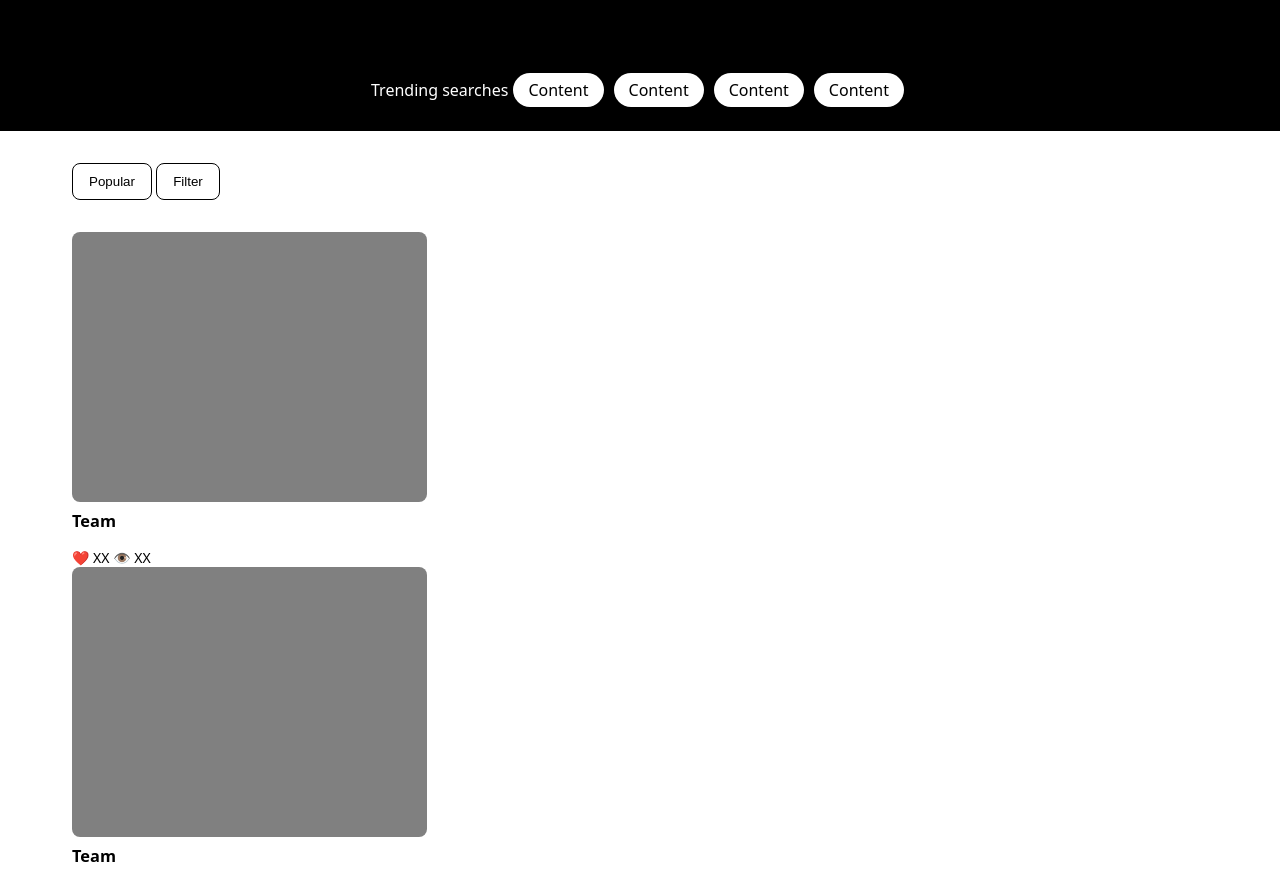
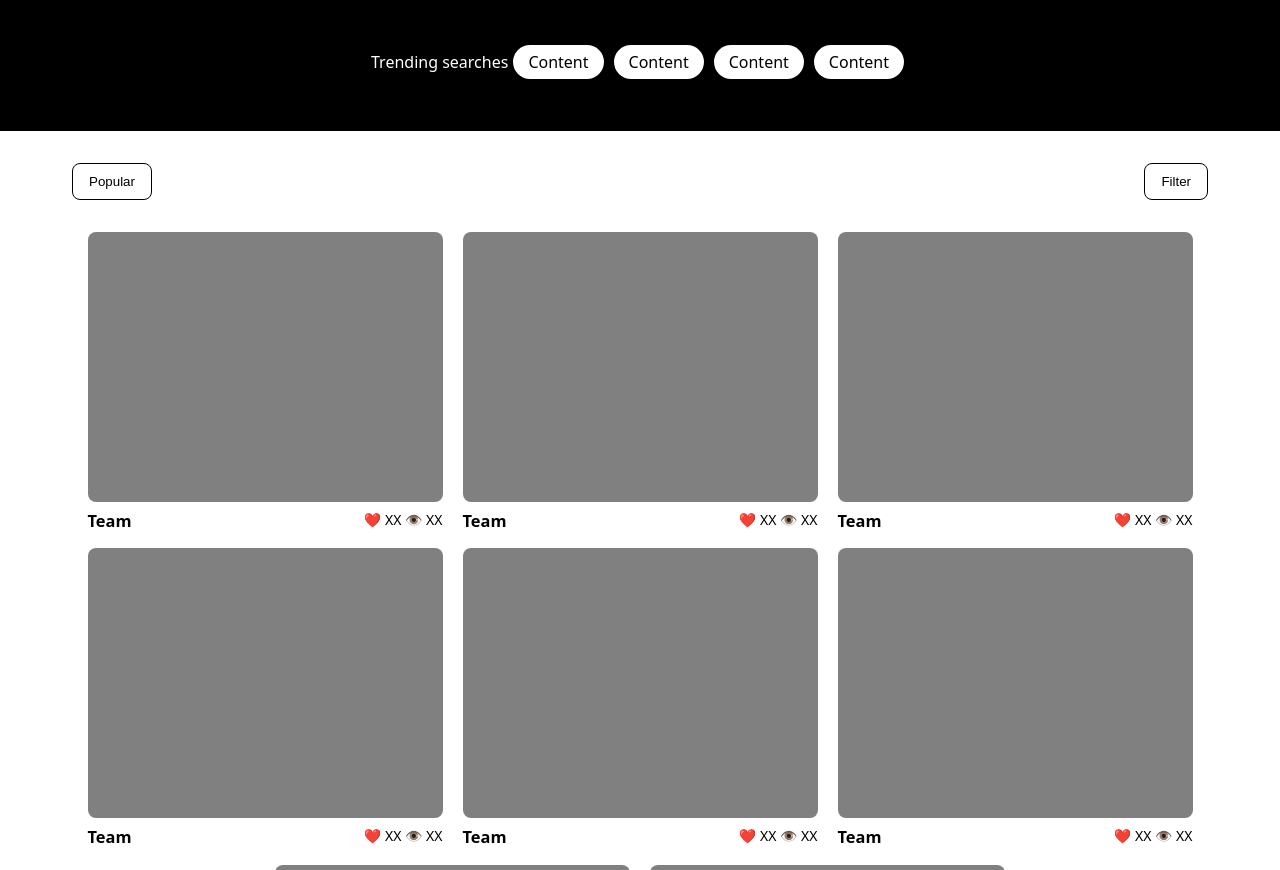
Before and after one commit to sreyesg/flexbox-lab, a plain HTML site: page index.html in a window 1280 px wide. Shown: the part 320-1190 px from the top of the page. Drawn offline with Linux system fonts and the light colour scheme.

Commit message:
style main div

```diff
--- a/css/style.css
+++ b/css/style.css
@@ -29,7 +29,7 @@
     padding: 24px 72px;
     display: flex;
     flex-direction: column;
-    justify-content: space-between;
+    justify-content: space-around;
   }
 
   h1,
@@ -60,6 +60,9 @@
   main {
     background-color: white;
     padding: 32px 72px;
+    display: flex;
+    flex-wrap: wrap;
+    justify-content: center;
   }
 
   nav button {
@@ -77,9 +80,13 @@
     background-color: gray;
     border-radius: 8px;
   }
-
+  .card {
+    margin: 0 10px;
+  }
   .card-footer {
     font-size: 14px;
+    display: flex;
+    justify-content: space-between;
   }
 
   .card-footer * {
@@ -89,6 +96,8 @@
   #subnav {
     padding: 32px 72px 0;
     background-color: white;
+    display: flex;
+    justify-content: space-between;
   }
 
   #subnav button {
```
